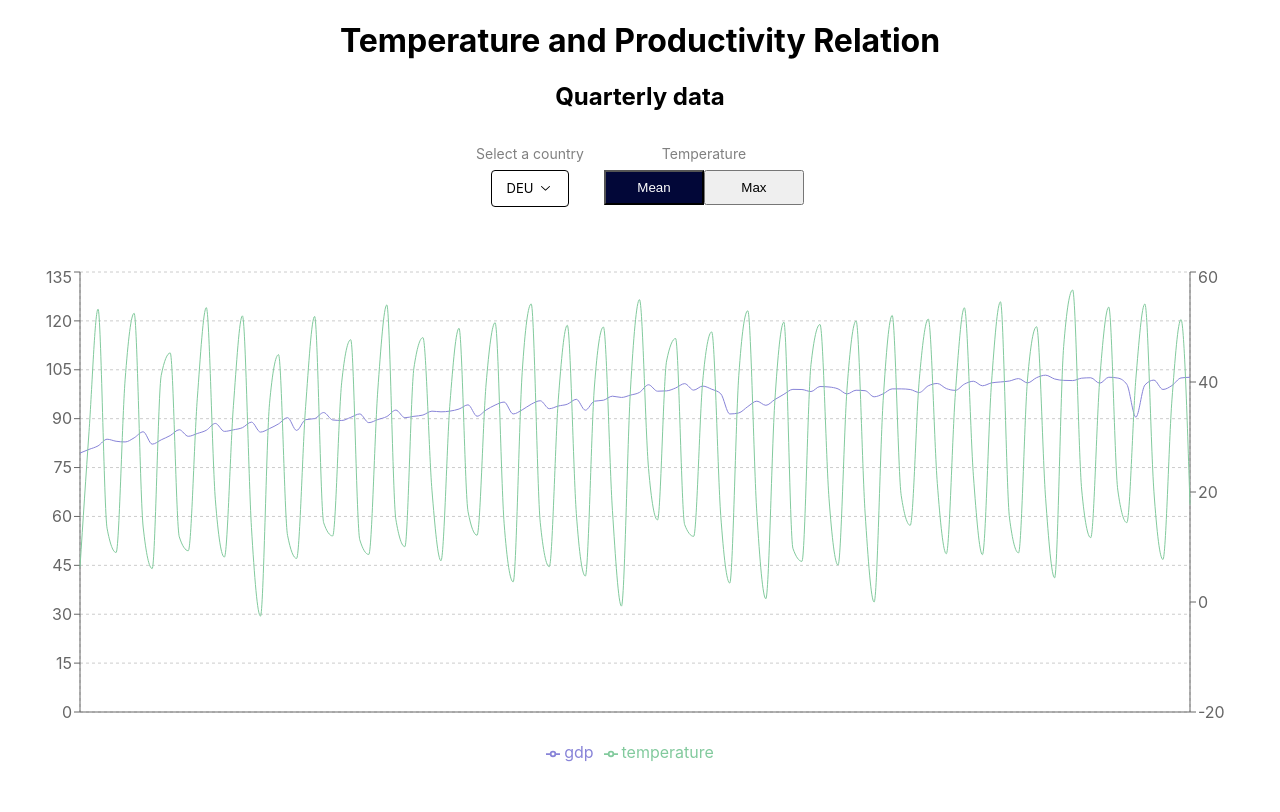
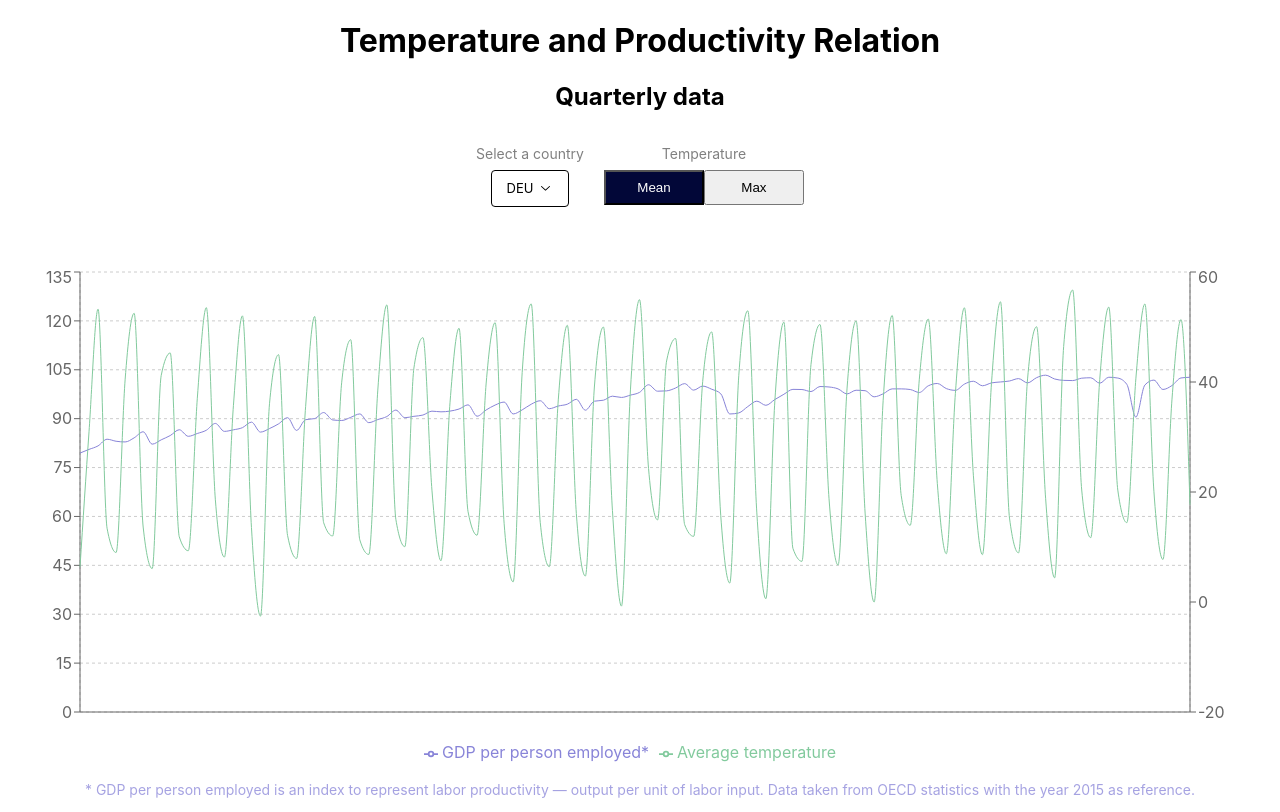
Before and after one commit to gndz07/minihackathon-heatwaves, a React (Create React App) app: page / in a window 1280 px wide. Built offline with nearby package versions, Linux system fonts and the light colour scheme.

Commit message:
feat: improve legend and tooltip labels

```diff
--- a/src/App.js
+++ b/src/App.js
@@ -140,9 +140,14 @@ function App() {
               <XAxis dataKey="quarter" tick={false} />
               <YAxis yAxisId="left" type="number" tickCount={10} />
               <YAxis yAxisId="right" orientation="right" />
-              <Tooltip />
+              <Tooltip
+                formatter={(value, name) =>
+                  name === "gdp" ? `${value}` : `${Number(value).toFixed(2)}°C`
+                }
+              />
               <Legend />
               <Line
+                name="GDP per person employed*"
                 yAxisId="left"
                 type="monotone"
                 dataKey="gdp"
@@ -151,6 +156,9 @@ function App() {
                 dot={false}
               />
               <Line
+                name={
+                  meanMax === "mean" ? "Average temperature" : "Max temperature"
+                }
                 yAxisId="right"
                 type="monotone"
                 dataKey="temperature"
@@ -160,6 +168,11 @@ function App() {
               />
             </LineChart>
           </ResponsiveContainer>
+          <p style={{ fontSize: "14px", color: "#8884d8", opacity: 0.75 }}>
+            * GDP per person employed is an index to represent labor
+            productivity — output per unit of labor input. Data taken from OECD
+            statistics with the year 2015 as reference.
+          </p>
         </div>
       </main>
     </div>
```
